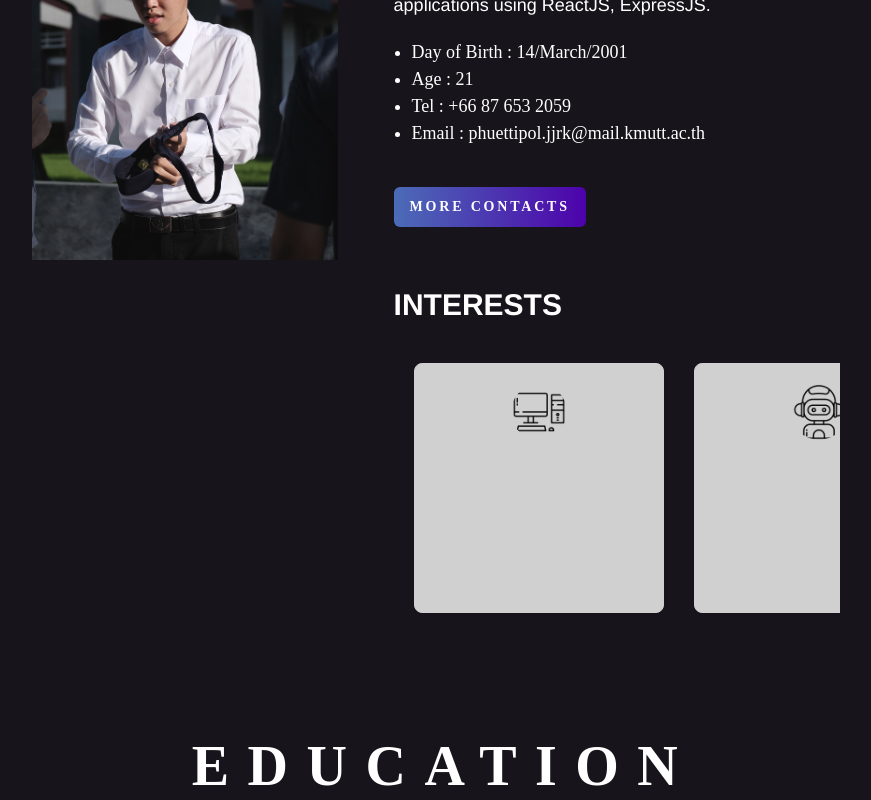
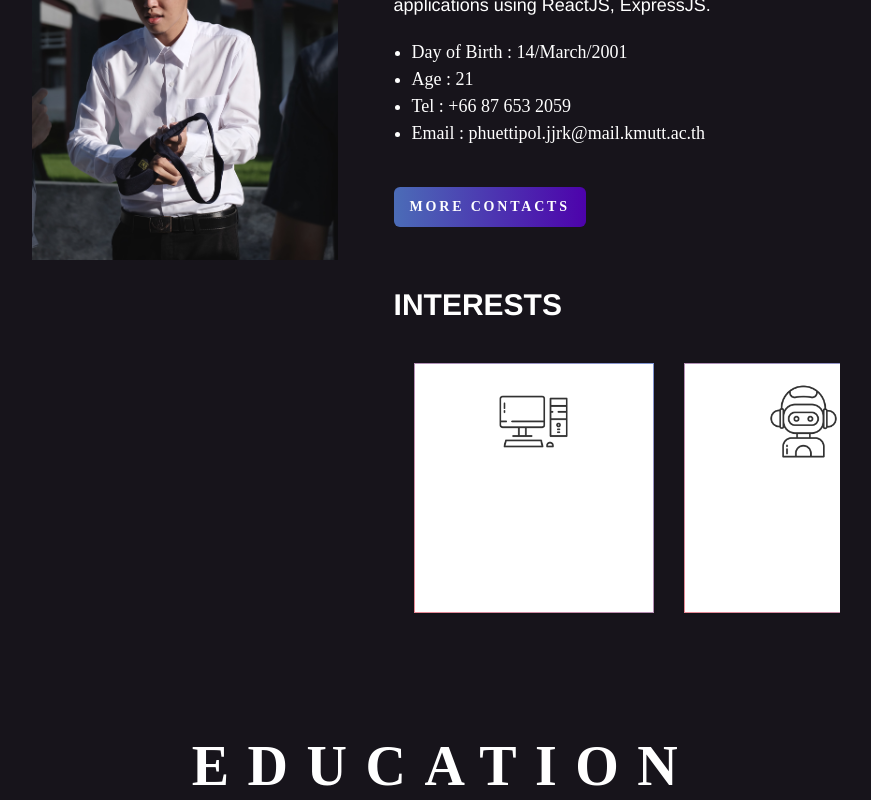
Before and after one commit to Agaresssss/my-website, a React (Vite) app: page /about in a window 1280 px wide. Shown: the part 536-1336 px from the top of the page, without its empty margins (196-1067 px from the left). Built offline with nearby package versions, Linux system fonts and the light colour scheme.

Commit message:
`style` : change to gradient border

```diff
--- a/src/components/IntersetCard.tsx
+++ b/src/components/IntersetCard.tsx
@@ -10,7 +10,7 @@ import {
   CardHeader,
   CardBody,
   CardFooter,
-  Divider
+  Divider,
 } from "@chakra-ui/react";
 
 type propsType = {
@@ -21,20 +21,17 @@ type propsType = {
 
 const InterestCard = ({ icon, title, detail }: propsType) => {
   return (
-    <Card borderRadius='8px' border='1px' opacity='0.8' w="250px" h= '250px' color='#FFFFFF' >
+    <Card sx={cardLayout}>
       <CardBody>
+        <Container color="#FFFFFF" sx={detailLayout} centerContent>
+          <Image
+            src={icon}
+            fallbackSrc="https://via.placeholder.com/256"
+            alt="activity icon"
+            boxSize="75px"
+          />
 
-        <Container color="#FFFFFF" fontSize = '14px' centerContent >
-        <Image
-          src={icon}
-          fallbackSrc="https://via.placeholder.com/256"
-          bgColor="#FFFFFF"
-            borderRadius="full"
-          boxSize="56px"
-
-        />
-
-          <Heading color="#FFFFFF" fontSize="18px" textAlign='center' marginTop = '20px'>
+          <Heading sx={titleLayout} textAlign="center" marginTop="20px">
             {title}
           </Heading>
           {detail}
@@ -44,4 +41,30 @@ const InterestCard = ({ icon, title, detail }: propsType) => {
   );
 };
 
+let cardLayout = {
+  width: "240px",
+  height: "250px",
+  border: "1px solid",
+  "border-image":
+    "linear-gradient(45deg,rgba(221, 71, 89, 0.64) 0%,rgba(54, 88, 184, 0.64) 100% ) 1",
+  borderOpacity: "0.8",
+  borderRadius: "0px",
+};
+
+let titleLayout = {
+  fontFamily: "Gravity",
+  fontWeight: "normal",
+  fontSize: "18px",
+  color: "#FFFFFF",
+  opacity: "0.8",
+};
+
+let detailLayout = {
+  fontFamily: "Gravity",
+  fontWeight: "light",
+  fontSize: "14px",
+  color: "#FFFFFF",
+  opacity: "0.8",
+};
+
 export default InterestCard;
```
